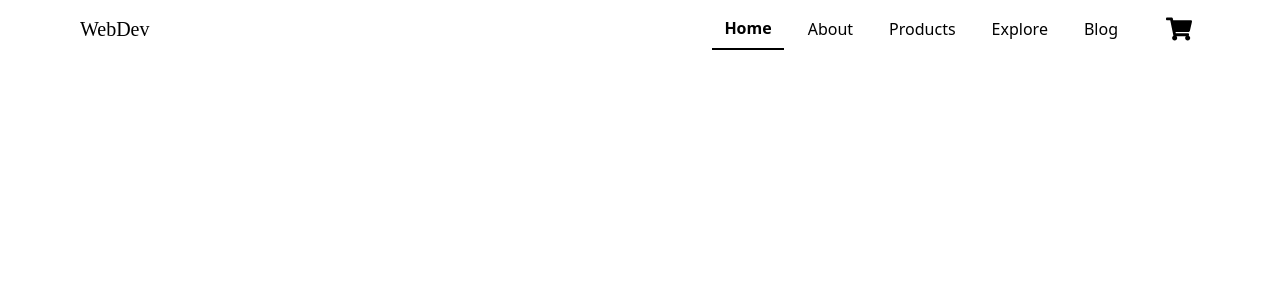
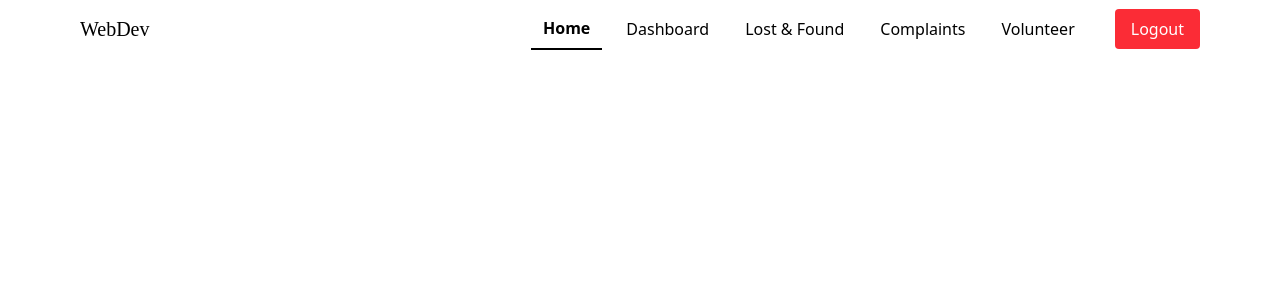
Before and after one commit to fareehaabbasi/FemHack-2026, a React (Vite) app: page / in a window 1280 px wide. Shown: the top 300 px of the page. Built offline with nearby package versions, Linux system fonts and the light colour scheme.

Commit message:
navabr-update

```diff
--- a/src/App.jsx
+++ b/src/App.jsx
@@ -1,14 +1,25 @@
-import React from 'react'
-import Footer from './Components/Footer'
-import Navbar from './Components/Navbar'
+import React from "react";
+import Footer from "./Components/Footer";
+import Navbar from "./Components/Navbar";
+import { Route, Routes } from "react-router-dom";
+import Auth from "./Components/Auth";
 
 const App = () => {
   return (
     <div>
       <Navbar />
-    {/* <Footer /> */}
+
+      <Routes >
+        {/* <Route path="/dashboard" element={<Dashboard />} />
+      <Route path="/lostfound" element={<LostFound />} />
+      <Route path="/complaints" element={<Complaints />} />
+      <Route path="/volunteer" element={<Volunteer />} /> */}
+      <Route path="/Authentication" element={<Auth />} />
+      </Routes>
+
+      {/* <Footer /> */}
     </div>
-  )
-}
+  );
+};
 
-export default App
+export default App;
--- a/src/Components/Navbar.jsx
+++ b/src/Components/Navbar.jsx
@@ -3,6 +3,8 @@ import { NavbarMenu } from "../data/NavData";
 import { FaShoppingCart } from "react-icons/fa";
 import { GiHamburgerMenu } from "react-icons/gi";
 import ResponsiveMenu from "./ResponsiveNavenu";
+import client from "../Config/config";
+import { useNavigate } from "react-router-dom";
 
 import { Link, useLocation } from "react-router-dom";
 
@@ -13,15 +15,20 @@ export default function Navbar() {
   const location = useLocation();
   const pathname = location.pathname;
 
+  const navigate = useNavigate();
+
+  const handleLogout = async () => {
+    await client.auth.signOut();
+    navigate("/login");
+  };
+
   return (
     <>
       <nav>
         <div className="container max-w-full">
           <div className="flex items-center max-w-6xl mx-auto px-4 justify-between py-2">
-
             {/* logo section */}
             <div className="flex items-center justify-between space-x-2">
-
               <div className="md:block hidden">
                 <h2 className="sm:text-xl" style={{ fontFamily: "LostFish" }}>
                   WebDev
@@ -61,12 +68,11 @@ export default function Navbar() {
                 })}
               </ul>
 
-              {/* cart icon */}
-              <button className="text-2xl hover:bg-primaryBlue hover:text-white rounded-full p-2 duration-200">
-                <FaShoppingCart
-                  size={26}
-                  className="text-darkNavy font-extrabold cursor-pointer hover:text-white"
-                />
+              <button
+                onClick={handleLogout}
+                className="bg-red-500 text-white px-4 py-2 rounded"
+              >
+                Logout
               </button>
             </div>
 
--- a/src/Pages/Complain.jsx
+++ b/src/Pages/Complain.jsx
@@ -0,0 +1,11 @@
+import React from 'react'
+
+const Complain = () => {
+  return (
+    <div>
+
+    </div>
+  )
+}
+
+export default Complain
--- a/src/data/NavData.jsx
+++ b/src/data/NavData.jsx
@@ -1,5 +1,3 @@
-
-
 export const NavbarMenu = [
   {
     id: 1,
@@ -8,57 +6,22 @@ export const NavbarMenu = [
   },
   {
     id: 2,
-        title: "About",
-        link: "/about"
+    title: "Dashboard",
+    link: "/dashboard"
   },
   {
     id: 3,
-        title: "Products",
-        link: "/products"
+    title: "Lost & Found",
+    link: "/lostfound"
   },
   {
     id: 4,
-        title: "Explore",
-        link: "/explore"
+    title: "Complaints",
+    link: "/complaints"
   },
   {
     id: 5,
-        title: "Blog",
-        link: "/dashboard/blog"
+    title: "Volunteer",
+    link: "/volunteer"
   }
-]
-
-export const sliderData = [{
-    id:1,
-    bgImg: "/assets/images/heroSlide1.jpg",
-    title: "Pure Taste of the Ocean",
-    paragraph: "Dive into the freshness of the deep blue — where every catch tells a story of purity.",
-    button: "Order Now",
-    button2: "Explore Now"
-
-},
-{
-    id:2,
-    bgImg: "/assets/images/heroSlide2.jpg",
-    title: "Freshness You Can Taste",
-    paragraph: "Hand-picked daily from the ocean to your plate — taste the real freshness.",
-    button: "Order Now",
-    button2: "Explore Now"
-},
-{
-    id:3,
-    bgImg: "/assets/images/hero3.jpg",
-    title:  "Crafted by the Sea",
-    paragraph: "Every flavor begins with care — inspired by the ocean’s finest treasures.",
-    button: "Order Now",
-    button2: "Explore Now"
-},
-{
-    id:4,
-    bgImg: "/assets/images/heroSlide4.jpg",
-    title:  "Savor the Sea Life",
-    paragraph: "Experience the richness of the ocean — from our shores to your table.",
-    button: "Order Now",
-    button2: "Explore Now"
-}
-]
+];
```
Lines whose indentation alone changed are shown as unchanged.
